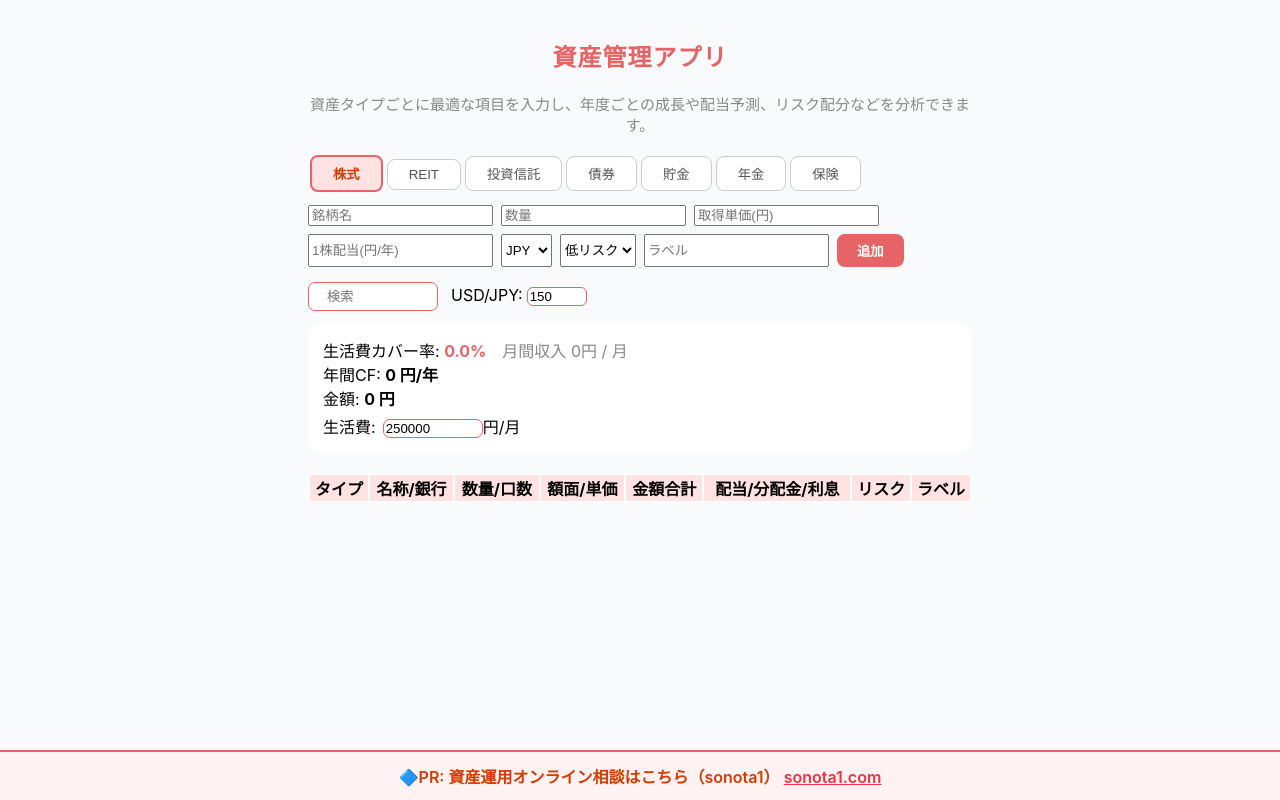
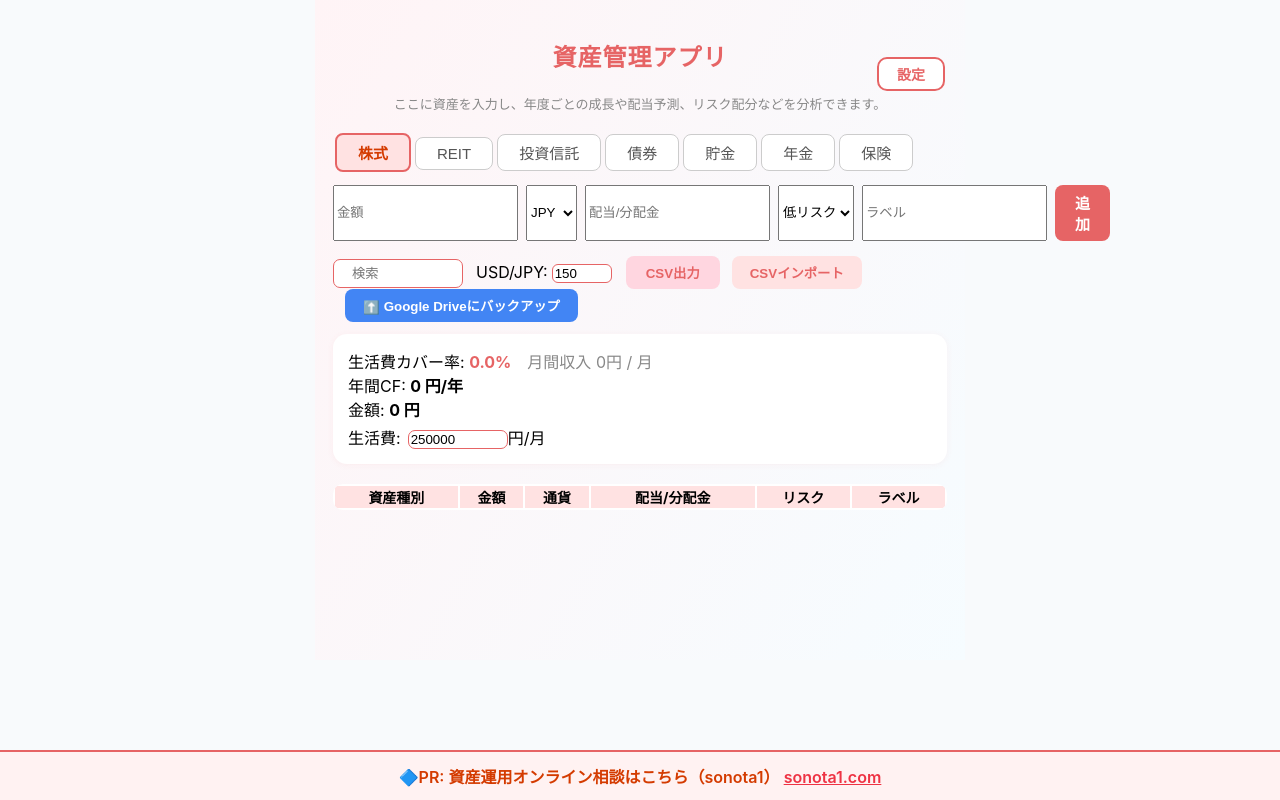
Before and after one commit to sonota1/dividend-management-app, a React (Create React App) app: page / in a window 1280 px wide. Built offline with nearby package versions, Linux system fonts and the light colour scheme.

Commit message:
fix: モバイル最適化とレスポンシブデザイン対応

```diff
--- a/src/App.js
+++ b/src/App.js
@@ -1,13 +1,13 @@
 import React, { useState, useMemo } from "react";
 
-// --- 定数類 ---
+// --- 定数 ---
 const RISK_TAGS = ["低リスク", "中リスク", "高リスク"];
 const CURRENCIES = ["JPY", "USD"];
 const ASSET_TYPES = ["株式", "REIT", "投資信託", "債券", "貯金", "年金", "保険"];
 const LANGUAGES = { ja: "日本語", en: "English", zh: "中文" };
 const FONT_SIZES = { small: "小", medium: "中", large: "大" };
 
-// --- 多言語テキスト（日本語のみ記載） ---
+// --- 多言語テキスト ---
 const TEXTS = {
   ja: {
     title: "資産管理アプリ",
@@ -30,12 +30,63 @@ const TEXTS = {
     exportCSV: "CSV出力",
     importCSV: "CSVインポート",
     search: "検索",
-    usage: "資産タイプごとに最適な項目を入力し、年度ごとの成長や配当予測、リスク配分などを分析できます。",
+    usage: "ここに資産を入力し、年度ごとの成長や配当予測、リスク配分などを分析できます。",
     adMsg: "🔷PR: 資産運用オンライン相談はこちら（sonota1）",
-    backup: "バックアップ",
-    backupGD: "Google Driveにバックアップ"
+    backupGD: "Google Driveにバックアップ",
+    importGD: "Google Driveからインポート"
   },
-  // ...en, zhは省略
+  en: {
+    title: "Asset Management App",
+    add: "Add",
+    assetType: "Asset Type",
+    amount: "Amount",
+    risk: "Risk",
+    label: "Label",
+    currency: "Currency",
+    dividend: "Dividend",
+    annualCF: "Annual CF",
+    covered: "Living Cost Coverage",
+    settings: "Settings",
+    lang: "Language",
+    font: "Font Size",
+    howto: "How to Use",
+    contact: "Contact",
+    terms: "Terms of Use",
+    privacy: "Privacy Policy",
+    exportCSV: "Export CSV",
+    importCSV: "Import CSV",
+    search: "Search",
+    usage: "Input your assets here and analyze annual growth, income forecast, and risk allocation.",
+    adMsg: "🔷PR: Online asset consulting (sonota1)",
+    backupGD: "Backup to Google Drive",
+    importGD: "Import from Google Drive"
+  },
+  zh: {
+    title: "资产管理应用",
+    add: "添加",
+    assetType: "资产类型",
+    amount: "金额",
+    risk: "风险",
+    label: "标签",
+    currency: "货币",
+    dividend: "分红/分配金",
+    annualCF: "年现金流",
+    covered: "生活费覆盖率",
+    settings: "设置",
+    lang: "语言",
+    font: "字体大小",
+    howto: "使用说明",
+    contact: "联系",
+    terms: "使用条款",
+    privacy: "隐私政策",
+    exportCSV: "导出CSV",
+    importCSV: "导入CSV",
+    search: "搜索",
+    usage: "在此输入您的资产，分析年度增长、分红预测和风险分布。",
+    adMsg: "🔷广告：在线资产咨询（sonota1）",
+    backupGD: "备份到Google Drive",
+    importGD: "从Google Drive导入"
+  },
 };
 
 // --- 広告バナー ---
@@ -51,11 +102,226 @@ function BannerAd({ lang }) {
   );
 }
 
-// --- CSVエクスポート・インポート・GDriveは省略（前回と同じでOK） ---
+// --- CSVエクスポート ---
+function exportCSV(assets, filename = "assets.csv") {
+  if (!assets.length) return;
+  const header = Object.keys(assets[0]);
+  const rows = [header, ...assets.map(a => header.map(k => a[k] ?? ""))];
+  const csv = rows.map(r => r.map(x =>
+    typeof x === "string" && /[",\n]/.test(x) ? `"${x.replace(/"/g, '""')}"` : x
+  ).join(",")).join("\r\n");
+  const blob = new Blob([csv], { type: "text/csv" });
+  const url = URL.createObjectURL(blob);
+  const a = document.createElement("a");
+  a.href = url; a.download = filename;
+  document.body.appendChild(a); a.click(); document.body.removeChild(a);
+  URL.revokeObjectURL(url);
+}
+
+// --- CSVインポート ---
+function importCSV(file, onImport) {
+  const reader = new FileReader();
+  reader.onload = e => {
+    const lines = e.target.result.split(/\r?\n/).filter(Boolean);
+    if (!lines.length) return onImport([]);
+    const header = lines[0].split(",").map(x => x.replace(/^"|"$/g, ""));
+    const data = lines.slice(1).map(line => {
+      const cols = [];
+      let cur = "", inQuote = false;
+      for (let i = 0; i < line.length; ++i) {
+        const c = line[i];
+        if (c === '"') {
+          if (inQuote && line[i + 1] === '"') { cur += '"'; ++i; }
+          else inQuote = !inQuote;
+        } else if (c === "," && !inQuote) {
+          cols.push(cur);
+          cur = "";
+        } else {
+          cur += c;
+        }
+      }
+      cols.push(cur);
+      return Object.fromEntries(header.map((k, i) => [k, cols[i] ?? ""]));
+    });
+    onImport(data);
+  };
+  reader.readAsText(file);
+}
+function CsvImportButton({ onImport, label = "CSVインポート" }) {
+  const inputRef = React.useRef();
+  return (
+    <>
+      <button
+        onClick={() => inputRef.current && inputRef.current.click()}
+        style={{
+          border: "none", borderRadius: 8, background: "#ffe2e2", color: "#e66465",
+          fontWeight: 700, padding: "7px 18px", marginLeft: 12, cursor: "pointer"
+        }}
+      >{label}</button>
+      <input
+        type="file"
+        accept=".csv"
+        style={{ display: "none" }}
+        ref={inputRef}
+        onChange={e => {
+          if (e.target.files && e.target.files[0]) {
+            importCSV(e.target.files[0], onImport);
+          }
+        }}
+      />
+    </>
+  );
+}
+
+// --- Google Driveバックアップ ---
+function GoogleDriveBackupButton({ data, filename = "assets-backup.csv", lang = "ja" }) {
+  const pickerScriptLoaded = React.useRef(false);
+
+  function exportCSVLocal() {
+    const header = Object.keys(data[0] || {});
+    const rows = [header, ...data.map(a => header.map(k => a[k]))];
+    return rows.map(r => r.map(x =>
+      typeof x === "string" && /[",\n]/.test(x) ? `"${x.replace(/"/g, '""')}"` : x
+    ).join(",")).join("\r\n");
+  }
+
+  async function handleBackup() {
+    // CLIENT_IDをGoogle Cloud Consoleのものに差し替えてください
+    const CLIENT_ID = "YOUR_GOOGLE_CLIENT_ID.apps.googleusercontent.com";
+    const SCOPES = "https://www.googleapis.com/auth/drive.file";
+    if (!window.gapi) {
+      alert("Google APIがロードされていません。");
+      return;
+    }
+    await new Promise(resolve => window.gapi.load("client:auth2", resolve));
+    await window.gapi.client.init({
+      clientId: CLIENT_ID,
+      scope: SCOPES,
+      discoveryDocs: ["https://www.googleapis.com/discovery/v1/apis/drive/v3/rest"],
+    });
+    const auth = window.gapi.auth2.getAuthInstance();
+    await auth.signIn();
+
+    const fileContent = exportCSVLocal();
+    const file = new Blob([fileContent], { type: "text/csv" });
+    const metadata = {
+      name: filename,
+      mimeType: "text/csv"
+    };
+    const form = new FormData();
+    form.append("metadata", new Blob([JSON.stringify(metadata)], { type: "application/json" }));
+    form.append("file", file);
+
+    const accessToken = window.gapi.auth.getToken().access_token;
+    const resp = await fetch("https://www.googleapis.com/upload/drive/v3/files?uploadType=multipart", {
+      method: "POST",
+      headers: { Authorization: "Bearer " + accessToken },
+      body: form,
+    });
+    if (resp.ok) {
+      alert(lang === "ja" ? "Google Driveにバックアップしました！" : lang === "zh" ? "已备份到Google Drive！" : "Backup to Google Drive completed!");
+    } else {
+      alert("Google Driveへのバックアップに失敗しました。");
+    }
+  }
+
+  React.useEffect(() => {
+    if (pickerScriptLoaded.current) return;
+    if (!document.getElementById("gapi-script")) {
+      const s = document.createElement("script");
+      s.src = "https://apis.google.com/js/api.js";
+      s.async = true; s.id = "gapi-script";
+      document.body.appendChild(s);
+    }
+    pickerScriptLoaded.current = true;
+  }, []);
+
+  return (
+    <button onClick={handleBackup} style={{
+      border: "none", borderRadius: 8, background: "#4285F4", color: "#fff",
+      fontWeight: 700, padding: "7px 18px", marginLeft: 12, cursor: "pointer"
+    }}>
+      <span style={{ marginRight: 4, verticalAlign: "middle" }}>⬆️</span>
+      {TEXTS[lang].backupGD}
+    </button>
+  );
+}
+
+// --- 設定パネル ---
+function SettingsPanel({ lang, setLang, fontSize, setFontSize, show, onClose }) {
+  if (!show) return null;
+  return (
+    <div style={{
+      position: "fixed", top: 0, left: 0, width: "100vw", height: "100vh",
+      background: "rgba(100,0,0,0.18)", zIndex: 10001, display: "flex", alignItems: "center", justifyContent: "center"
+    }}>
+      <div style={{
+        background: "#fff", borderRadius: 18, padding: 36, minWidth: 340,
+        boxShadow: "0 8px 48px rgba(220,0,0,0.09)", textAlign: "center"
+      }}>
+        <h3 style={{ color: "#e66465" }}>{TEXTS[lang].settings}</h3>
+        <div style={{ margin: "16px 0" }}>
+          <b>{TEXTS[lang].lang}:</b>
+          {Object.keys(LANGUAGES).map(l => (
+            <button
+              key={l}
+              onClick={() => setLang(l)}
+              style={{
+                margin: 6, padding: "7px 19px",
+                borderRadius: 9, border: lang === l ? "2px solid #e66465" : "1px solid #ccc",
+                background: lang === l ? "#ffe2e2" : "#fff",
+                color: lang === l ? "#d43b00" : "#555", fontWeight: 600, cursor: "pointer"
+              }}
+            >{LANGUAGES[l]}</button>
+          ))}
+        </div>
+        <div style={{ margin: "12px 0 17px" }}>
+          <b>{TEXTS[lang].font}:</b>
+          {Object.keys(FONT_SIZES).map(f => (
+            <button
+              key={f}
+              onClick={() => setFontSize(f)}
+              style={{
+                margin: 6, padding: "7px 19px",
+                borderRadius: 9, border: fontSize === f ? "2px solid #e66465" : "1px solid #ccc",
+                background: fontSize === f ? "#ffe2e2" : "#fff",
+                color: fontSize === f ? "#d43b00" : "#555", fontWeight: 600, cursor: "pointer"
+              }}
+            >{FONT_SIZES[f]}</button>
+          ))}
+        </div>
+        <div style={{ margin: "10px 0", fontSize: 15, color: "#555" }}>
+          <div><a href="#" onClick={e => { e.preventDefault(); alert(TEXTS[lang].usage); }}>{TEXTS[lang].howto}</a></div>
+          <div><a href="mailto:info@sonota1.com" target="_blank" rel="noopener noreferrer">{TEXTS[lang].contact}</a></div>
+          <div><a href="https://www.sonota1.com/terms" target="_blank" rel="noopener noreferrer">{TEXTS[lang].terms}</a></div>
+          <div><a href="https://www.sonota1.com/privacy" target="_blank" rel="noopener noreferrer">{TEXTS[lang].privacy}</a></div>
+        </div>
+        <div style={{ margin: "14px 0" }}>
+          {/* GoogleDriveバックアップ & CSVインポート */}
+          <GoogleDriveBackupButton data={JSON.parse(window.localStorage.getItem("assets") || "[]")} lang={lang} />
+          <CsvImportButton onImport={data => {
+            window.localStorage.setItem("assets", JSON.stringify(data));
+            window.location.reload();
+          }} label={TEXTS[lang].importCSV} />
+        </div>
+        <button onClick={onClose} style={{
+          marginTop: 12, padding: "8px 38px", borderRadius: 10,
+          background: "#ffe2e2", color: "#e66465", fontWeight: 700, border: "none", cursor: "pointer"
+        }}>OK</button>
+      </div>
+    </div>
+  );
+}
 
 // --- メイン ---
 export default function App() {
-  const [assets, setAssets] = useState([]);
+  const [assets, setAssets] = useState(() => {
+    try {
+      return JSON.parse(window.localStorage.getItem("assets") || "[]");
+    } catch {
+      return [];
+    }
+  });
   const [selectedType, setSelectedType] = useState(ASSET_TYPES[0]);
   const [form, setForm] = useState({});
   const [usdRate, setUsdRate] = useState(150);
@@ -65,131 +331,39 @@ export default function App() {
   const [showSettings, setShowSettings] = useState(false);
   const [search, setSearch] = useState("");
 
-  // --- 集計 ---
-  const total = useMemo(() => assets.reduce((sum, a) => sum + getAssetValue(a), 0), [assets]);
-  const annualCF = useMemo(() => assets.reduce((sum, a) => sum + getAssetDividend(a), 0), [assets]);
+  const fontStyles = { small: 13, medium: 16, large: 21 };
+
+  // 入力・登録
+  function handleFormChange(e) {
+    const { name, value, type, checked } = e.target;
+    setForm(f => ({ ...f, [name]: type === "checkbox" ? checked : value }));
+  }
+  function handleSubmit(e) {
+    e.preventDefault();
+    const newAssets = [...assets, { ...form, assetType: selectedType }];
+    setAssets(newAssets);
+    window.localStorage.setItem("assets", JSON.stringify(newAssets));
+    setForm({});
+  }
+
+  // 集計
+  const total = useMemo(() => assets.reduce((sum, a) => sum + (Number(a.amount) || 0), 0), [assets]);
+  const annualCF = useMemo(() => assets.reduce((sum, a) => sum + (Number(a.dividend) || 0), 0), [assets]);
   const monthlyCF = annualCF / 12;
   const livingCoverRate = monthlyLiving ? (monthlyCF / monthlyLiving) * 100 : 0;
   const filteredAssets = search
     ? assets.filter(a => Object.values(a).join().toLowerCase().includes(search.toLowerCase()))
     : assets;
 
-  // --- 金額・配当計算 ---
-  function getAssetValue(a) {
-    switch (a.assetType) {
-      case "株式":
-      case "REIT":
-        return (Number(a.price) || 0) * (Number(a.shares) || 0);
-      case "投資信託":
-        return (Number(a.unitPrice) || 0) * (Number(a.units) || 0);
-      case "債券":
-        return (Number(a.faceValue) || 0) * (Number(a.units) || 0);
-      case "貯金":
-        return Number(a.amount) || 0;
-      default:
-        return Number(a.amount) || 0;
-    }
-  }
-  function getAssetDividend(a) {
-    switch (a.assetType) {
-      case "株式":
-      case "REIT":
-        return (Number(a.dividendPerShare) || 0) * (Number(a.shares) || 0);
-      case "投資信託":
-        return Number(a.dividend) || 0;
-      case "債券":
-        if (a.faceValue && a.units && a.couponRate)
-          return Number(a.faceValue) * Number(a.units) * (Number(a.couponRate) / 100);
-        return Number(a.dividend) || 0;
-      default:
-        return 0;
-    }
-  }
-
-  // --- 入力フォーム ---
-  function handleFormChange(e) {
-    const { name, value, type, checked } = e.target;
-    setForm(f => ({ ...f, [name]: type === "checkbox" ? checked : value }));
-  }
-  function handleSubmit(e) {
-    e.preventDefault();
-    setAssets(prev => [...prev, { ...form, assetType: selectedType }]);
-    setForm({});
-  }
+  // 最小限フォーム
   function renderForm() {
-    switch (selectedType) {
-      case "株式":
-      case "REIT":
     return (
       <>
-            <input name="name" placeholder="銘柄名" value={form.name || ""} onChange={handleFormChange} required />
-            <input name="shares" type="number" placeholder="数量" value={form.shares || ""} onChange={handleFormChange} required />
-            <input name="price" type="number" placeholder="取得単価(円)" value={form.price || ""} onChange={handleFormChange} required />
-            <input name="dividendPerShare" type="number" placeholder="1株配当(円/年)" value={form.dividendPerShare || ""} onChange={handleFormChange} />
+        <input name="amount" type="number" placeholder={TEXTS[lang].amount} value={form.amount || ""} onChange={handleFormChange} required />
         <select name="currency" value={form.currency || "JPY"} onChange={handleFormChange}>
           {CURRENCIES.map(c => <option key={c}>{c}</option>)}
         </select>
-            <select name="risk" value={form.risk || RISK_TAGS[0]} onChange={handleFormChange}>
-              {RISK_TAGS.map(r => <option key={r}>{r}</option>)}
-            </select>
-            <input name="label" placeholder={TEXTS[lang].label} value={form.label || ""} onChange={handleFormChange} />
-          </>
-        );
-      case "投資信託":
-        return (
-          <>
-            <input name="name" placeholder="ファンド名" value={form.name || ""} onChange={handleFormChange} required />
-            <input name="units" type="number" placeholder="保有口数" value={form.units || ""} onChange={handleFormChange} required />
-            <input name="unitPrice" type="number" placeholder="基準価額(円)" value={form.unitPrice || ""} onChange={handleFormChange} required />
-            <input name="dividend" type="number" placeholder="年間分配金(円)" value={form.dividend || ""} onChange={handleFormChange} />
-            <select name="currency" value={form.currency || "JPY"} onChange={handleFormChange}>
-              {CURRENCIES.map(c => <option key={c}>{c}</option>)}
-            </select>
-            <select name="risk" value={form.risk || RISK_TAGS[0]} onChange={handleFormChange}>
-              {RISK_TAGS.map(r => <option key={r}>{r}</option>)}
-            </select>
-            <input name="label" placeholder={TEXTS[lang].label} value={form.label || ""} onChange={handleFormChange} />
-          </>
-        );
-      case "債券":
-        return (
-          <>
-            <input name="name" placeholder="債券名" value={form.name || ""} onChange={handleFormChange} required />
-            <input name="faceValue" type="number" placeholder="額面金額(円)" value={form.faceValue || ""} onChange={handleFormChange} required />
-            <input name="units" type="number" placeholder="保有本数" value={form.units || ""} onChange={handleFormChange} required />
-            <input name="couponRate" type="number" step="0.01" placeholder="利率(%)" value={form.couponRate || ""} onChange={handleFormChange} />
-            <select name="currency" value={form.currency || "JPY"} onChange={handleFormChange}>
-              {CURRENCIES.map(c => <option key={c}>{c}</option>)}
-            </select>
-            <select name="risk" value={form.risk || RISK_TAGS[0]} onChange={handleFormChange}>
-              {RISK_TAGS.map(r => <option key={r}>{r}</option>)}
-            </select>
-            <input name="label" placeholder={TEXTS[lang].label} value={form.label || ""} onChange={handleFormChange} />
-          </>
-        );
-      case "貯金":
-        return (
-          <>
-            <input name="bankName" placeholder="銀行名" value={form.bankName || ""} onChange={handleFormChange} required />
-            <input name="amount" type="number" placeholder="預金額(円)" value={form.amount || ""} onChange={handleFormChange} required />
-            <select name="currency" value={form.currency || "JPY"} onChange={handleFormChange}>
-              {CURRENCIES.map(c => <option key={c}>{c}</option>)}
-            </select>
-            <select name="risk" value={form.risk || RISK_TAGS[0]} onChange={handleFormChange}>
-              {RISK_TAGS.map(r => <option key={r}>{r}</option>)}
-            </select>
-            <input name="label" placeholder={TEXTS[lang].label} value={form.label || ""} onChange={handleFormChange} />
-          </>
-        );
-      // 年金・保険も必要に応じ追加
-      default:
-        return (
-          <>
-            <input name="name" placeholder="名称" value={form.name || ""} onChange={handleFormChange} required />
-            <input name="amount" type="number" placeholder="金額" value={form.amount || ""} onChange={handleFormChange} required />
-            <select name="currency" value={form.currency || "JPY"} onChange={handleFormChange}>
-              {CURRENCIES.map(c => <option key={c}>{c}</option>)}
-            </select>
+        <input name="dividend" type="number" placeholder={TEXTS[lang].dividend} value={form.dividend || ""} onChange={handleFormChange} />
         <select name="risk" value={form.risk || RISK_TAGS[0]} onChange={handleFormChange}>
           {RISK_TAGS.map(r => <option key={r}>{r}</option>)}
         </select>
@@ -197,10 +371,17 @@ export default function App() {
       </>
     );
   }
-  }
 
   return (
-    <div style={{ fontFamily: "'M PLUS 1p', 'Inter', sans-serif", maxWidth: 700, margin: "auto", padding: 18, paddingBottom: 80 }}>
+    <div style={{
+      fontFamily: "'M PLUS 1p', 'Inter', sans-serif",
+      maxWidth: 650,
+      margin: "auto",
+      padding: 18,
+      fontSize: fontStyles[fontSize],
+      background: "linear-gradient(120deg, #fff4f6 0%, #f6fcff 100%)",
+      paddingBottom: 80 // バナー分余白
+    }}>
       <header style={{ textAlign: "center", marginBottom: 18 }}>
         <h2 style={{
           color: "#e66465",
@@ -208,29 +389,60 @@ export default function App() {
           fontSize: fontSize === "large" ? 32 : fontSize === "small" ? 18 : 24,
           letterSpacing: 1,
         }}>{TEXTS[lang].title}</h2>
-        <span style={{ color: "#888", fontSize: 15 }}>{TEXTS[lang].usage}</span>
+        <span style={{ color: "#888", fontSize: fontStyles[fontSize] - 3 }}>{TEXTS[lang].usage}</span>
+        <button
+          onClick={() => setShowSettings(true)}
+          style={{
+            float: "right",
+            marginTop: -36,
+            marginRight: 2,
+            background: "#fff",
+            color: "#e66465",
+            border: "2px solid #e66465",
+            borderRadius: 10,
+            fontWeight: 700,
+            fontSize: fontStyles[fontSize] - 2,
+            cursor: "pointer",
+            padding: "5px 18px"
+          }}>{TEXTS[lang].settings}</button>
       </header>
+
+      <SettingsPanel
+        lang={lang}
+        setLang={setLang}
+        fontSize={fontSize}
+        setFontSize={setFontSize}
+        show={showSettings}
+        onClose={() => setShowSettings(false)}
+      />
+
+      {/* タブ状シンプル入力 */}
       <div style={{ marginBottom: 11 }}>
         {ASSET_TYPES.map(type => (
           <button
             key={type}
             onClick={() => { setSelectedType(type); setForm({}); }}
             style={{
-              margin: 2, padding: "7px 21px", borderRadius: 8,
+              margin: 2,
+              padding: "7px 21px",
+              borderRadius: 8,
               border: selectedType === type ? "2px solid #e66465" : "1px solid #ccc",
               background: selectedType === type ? "#ffe2e2" : "#fff",
               color: selectedType === type ? "#d43b00" : "#555",
               fontWeight: selectedType === type ? 700 : 400,
+              fontSize: fontStyles[fontSize] - 1,
             }}>{type}</button>
         ))}
       </div>
-      <form onSubmit={handleSubmit} style={{ display: "flex", gap: 8, marginBottom: 15, flexWrap: "wrap" }}>
+
+      <form onSubmit={handleSubmit} style={{ display: "flex", gap: 8, marginBottom: 15 }}>
         {renderForm()}
         <button type="submit" style={{
           border: "none", borderRadius: 8, background: "#e66465", color: "#fff",
-          fontWeight: 700, padding: "7px 20px", cursor: "pointer"
+          fontWeight: 700, padding: "7px 20px", fontSize: fontStyles[fontSize] - 1, cursor: "pointer"
         }}>{TEXTS[lang].add}</button>
       </form>
+
       <div style={{ margin: "12px 0" }}>
         <input
           value={search}
@@ -243,9 +455,19 @@ export default function App() {
           <input type="number" value={usdRate} onChange={e => setUsdRate(Number(e.target.value))}
             style={{ width: 60, marginLeft: 4, border: "1px solid #e66465", borderRadius: 6 }} />
         </label>
-        {/* CSV・GDrive等はここに追加可能 */}
+        <button onClick={() => exportCSV(assets)} style={{
+          border: "none", borderRadius: 8, background: "#ffd6e0", color: "#e66465",
+          fontWeight: 700, padding: "7px 20px", cursor: "pointer"
+        }}>{TEXTS[lang].exportCSV}</button>
+        <CsvImportButton onImport={data => { setAssets(data); window.localStorage.setItem("assets", JSON.stringify(data)); }} label={TEXTS[lang].importCSV} />
+        <GoogleDriveBackupButton data={assets} lang={lang} />
       </div>
-      <div style={{ background: "#fff", borderRadius: 14, padding: 15, marginBottom: 20 }}>
+
+      {/* シンプルな集計・予測 */}
+      <div style={{
+        background: "#fff", borderRadius: 14, padding: 15,
+        marginBottom: 20, boxShadow: "0 1px 6px #e6646512"
+      }}>
         <div>{TEXTS[lang].covered}: <b style={{ color: livingCoverRate >= 100 ? "#3c8d00" : "#e66465" }}>{livingCoverRate.toFixed(1)}%</b>
           <span style={{ color: "#888", marginLeft: 16 }}>月間収入 {monthlyCF.toLocaleString()}円 / 月</span>
         </div>
@@ -258,31 +480,29 @@ export default function App() {
           </label>
         </div>
       </div>
+
       {/* 資産一覧 */}
       <table style={{
-        width: "100%", background: "#fff", borderRadius: 10, overflow: "hidden", marginBottom: 70
+        width: "100%", background: "#fff", borderRadius: 10, overflow: "hidden",
+        fontSize: fontStyles[fontSize] - 2, marginBottom: 70
       }}>
         <thead style={{ background: "#ffe2e2" }}>
           <tr>
-            <th>タイプ</th>
-            <th>名称/銀行</th>
-            <th>数量/口数</th>
-            <th>額面/単価</th>
-            <th>金額合計</th>
-            <th>配当/分配金/利息</th>
-            <th>リスク</th>
-            <th>ラベル</th>
+            <th>{TEXTS[lang].assetType}</th>
+            <th>{TEXTS[lang].amount}</th>
+            <th>{TEXTS[lang].currency}</th>
+            <th>{TEXTS[lang].dividend}</th>
+            <th>{TEXTS[lang].risk}</th>
+            <th>{TEXTS[lang].label}</th>
           </tr>
         </thead>
         <tbody>
-          {assets.map((a, i) => (
+          {filteredAssets.map((a, i) => (
             <tr key={i}>
               <td>{a.assetType}</td>
-              <td>{a.name || a.bankName || ""}</td>
-              <td>{a.shares || a.units || ""}</td>
-              <td>{a.price || a.unitPrice || a.faceValue || ""}</td>
-              <td>{getAssetValue(a).toLocaleString()}</td>
-              <td>{getAssetDividend(a).toLocaleString()}</td>
+              <td>{a.amount}</td>
+              <td>{a.currency}</td>
+              <td>{a.dividend}</td>
               <td>{a.risk}</td>
               <td>{a.label}</td>
             </tr>
```
Lines whose indentation alone changed are shown as unchanged.
